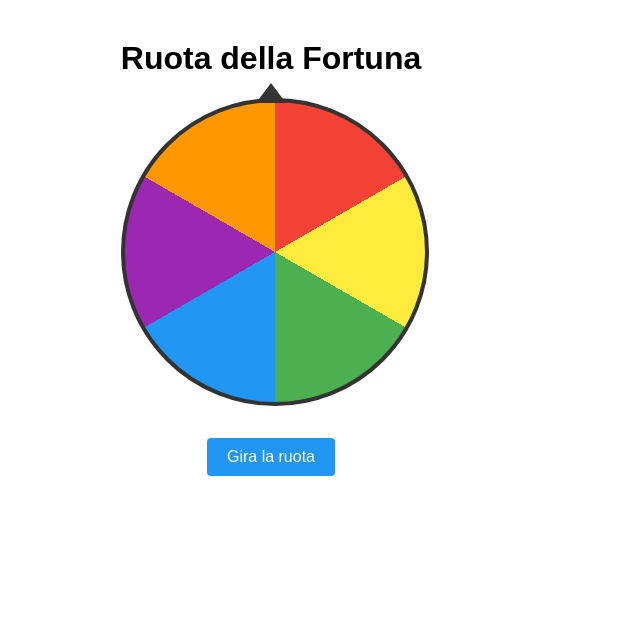
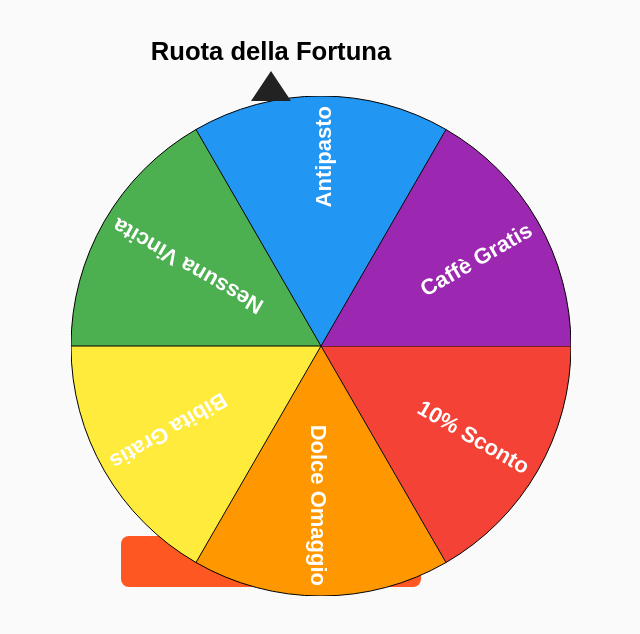
Before and after one commit to marcoganzpienissimo-star/ruotadellafortuna, a plain HTML site: page index.html in a window 1280 px wide. Shown: the whole page, without its empty margins (369-1009 px from the left). Drawn offline with Linux system fonts and the light colour scheme.

Commit message:
versione aggiornata 2

```diff
--- a/index.html
+++ b/index.html
@@ -2,120 +2,190 @@
 <html lang="it">
 <head>
 <meta charset="UTF-8">
+<meta name="viewport" content="width=device-width, initial-scale=1.0">
 <title>Ruota della Fortuna</title>
+
 <style>
     body {
-      font-family: sans-serif;
+        font-family: Arial, sans-serif;
         text-align: center;
-      margin-top: 40px;
+        margin: 0;
+        padding: 20px;
+        background: #fafafa;
     }
+
+    h1 {
+        font-size: 1.6rem;
+    }
+
+    /* --- MOBILE FIRST --- */
     .wheel-container {
+        width: 90vw;
+        max-width: 400px;
+        height: 90vw;
+        max-height: 400px;
+        margin: 30px auto;
         position: relative;
-      margin: 0 auto 20px;
-      width: 300px;
-      height: 300px;
     }
+
+    /* PUNTATORE */
+    .pointer {
+        position: absolute;
+        top: -25px;
+        left: 50%;
+        transform: translateX(-50%);
+        width: 0;
+        height: 0;
+        border-left: 20px solid transparent;
+        border-right: 20px solid transparent;
+        border-bottom: 30px solid #222;
+        z-index: 5;
+    }
+
+    /* RUOTA */
     .wheel {
         width: 100%;
         height: 100%;
         border-radius: 50%;
-      border: 4px solid #333;
-      margin: 0 auto;
-      transition: transform 4s ease-out;
-      background: conic-gradient(
-        #f44336 0deg 60deg,
-        #ffeb3b 60deg 120deg,
-        #4caf50 120deg 180deg,
-        #2196f3 180deg 240deg,
-        #9c27b0 240deg 300deg,
-        #ff9800 300deg 360deg
-      );
+        border: 5px solid #000;
+        transition: transform 5s cubic-bezier(.17,.67,.14,1);
     }
-    .pointer {
-      position: absolute;
-      top: -15px;
-      left: 50%;
-      transform: translateX(-50%);
-      width: 0;
-      height: 0;
-      border-left: 15px solid transparent;
-      border-right: 15px solid transparent;
-      border-bottom: 20px solid #333;
+
+    /* BOTTONE */
+    .spin-btn {
+        padding: 14px 28px;
+        font-size: 20px;
+        background: #ff5722;
+        color: #fff;
+        border: none;
+        border-radius: 8px;
+        cursor: pointer;
+        margin-top: 10px;
+        width: 80%;
+        max-width: 300px;
     }
-    button, a.button-link {
-      padding: 10px 20px;
-      font-size: 16px;
-      cursor: pointer;
-      text-decoration: none;
-      color: white;
-      background-color: #2196f3;
-      border: none;
-      border-radius: 4px;
-      display: inline-block;
-      margin-top: 20px;
-    }
-    button:disabled {
-      opacity: 0.6;
+
+    .spin-btn:disabled {
+        opacity: 0.5;
         cursor: default;
     }
+
+    /* RISULTATO */
     #result {
-      margin-top: 20px;
-      font-size: 18px;
+        margin-top: 25px;
+        font-size: 1.2rem;
         font-weight: bold;
+    }
+
+    a.riscatta {
+        display: inline-block;
+        margin-top: 15px;
+        padding: 14px 24px;
+        background: #2196f3;
+        color: #fff;
+        text-decoration: none;
+        border-radius: 8px;
+        font-size: 1.1rem;
     }
 </style>
 </head>
+
 <body>
+
 <h1>Ruota della Fortuna</h1>
+
 <div class="wheel-container">
     <div class="pointer"></div>
-    <div id="wheel" class="wheel"></div>
+    <canvas id="wheelCanvas" width="500" height="500"></canvas>
 </div>
-  <button id="spinButton">Gira la ruota</button>
+
+<button class="spin-btn" id="spinButton">Gira la Ruota</button>
+
 <div id="result"></div>
 
 <script>
-    const segments = [
-      { name: "10% sconto", url: "https://pnssm.pro/79ru3eq" },
-      { name: "15% sconto", url: "https://pnssm.pro/79ru3eq" },
-      { name: "20% sconto", url: "https://pnssm.pro/79ru3eq" },
-      { name: "2x1 tacos", url: "https://pnssm.pro/79ru3eq" },
-      { name: "Dolce omaggio", url: "https://pnssm.pro/79ru3eq" },
-      { name: "Nessuna vincita 🙁", url: "https://tuosito.com/ritenta" }
+/* ========= CONFIGURAZIONE SPICCHI ========= */
+/* Puoi cambiare colori, testi, aggiungere immagini */
+
+const prizes = [
+    { label: "10% Sconto", color: "#f44336", url: "https://tuolink.com/10" },
+    { label: "Dolce Omaggio", color: "#ff9800", url: "https://tuolink.com/dolce" },
+    { label: "Bibita Gratis", color: "#ffeb3b", url: "https://tuolink.com/bibita" },
+    { label: "Nessuna Vincita", color: "#4caf50", url: "https://tuolink.com/ritenta" },
+    { label: "Antipasto", color: "#2196f3", url: "https://tuolink.com/antipasto" },
+    { label: "Caffè Gratis", color: "#9c27b0", url: "https://tuolink.com/caffe" }
 ];
 
-    const wheel = document.getElementById("wheel");
-    const resultDiv = document.getElementById("result");
-    const button = document.getElementById("spinButton");
+/* ========= DISEGNO RUOTA ========= */
 
-    let currentRotation = 0;
+const canvas = document.getElementById("wheelCanvas");
+const ctx = canvas.getContext("2d");
+const size = canvas.width;
+const radius = size / 2;
+
+function drawWheel() {
+    const arc = 2 * Math.PI / prizes.length;
+
+    ctx.clearRect(0, 0, size, size);
+
+    prizes.forEach((prize, index) => {
+        const startAngle = index * arc;
+        const endAngle = startAngle + arc;
+
+        ctx.beginPath();
+        ctx.moveTo(radius, radius);
+        ctx.arc(radius, radius, radius, startAngle, endAngle);
+        ctx.fillStyle = prize.color;
+        ctx.fill();
+        ctx.stroke();
+
+        // Testo spicchio
+        ctx.save();
+        ctx.translate(radius, radius);
+        ctx.rotate(startAngle + arc / 2);
+        ctx.textAlign = "right";
+        ctx.fillStyle = "#fff";
+        ctx.font = "bold 22px Arial";
+        ctx.fillText(prize.label, radius - 10, 10);
+        ctx.restore();
+    });
+}
+
+drawWheel();
+
+/* ========= LOGICA DI ROTAZIONE ========= */
+
+let rotation = 0;
 let spinning = false;
 
-    button.addEventListener("click", () => {
+document.getElementById("spinButton").addEventListener("click", () => {
     if (spinning) return;
     spinning = true;
-      resultDiv.innerHTML = "";
 
-      // rotazione: 5 giri completi + angolo casuale
-      const extraRotation = 360 * 5 + Math.floor(Math.random() * 360);
-      currentRotation += extraRotation;
-      wheel.style.transform = `rotate(${currentRotation}deg)`;
+    const extra = Math.floor(Math.random() * 360);
+    const totalRotation = 360 * 8 + extra;
 
-      // determino l’indice del premio
-      const prizeIndex = Math.floor(Math.random() * segments.length);
-      const prize = segments[prizeIndex];
+    rotation += totalRotation;
+
+    canvas.style.transition = "transform 5s cubic-bezier(.17,.67,.14,1)";
+    canvas.style.transform = `rotate(${rotation}deg)`;
 
     setTimeout(() => {
-        // mostro bottone per riscattare
-        resultDiv.innerHTML = `
-          Hai vinto: <strong>${prize.name}</strong> 🎉<br>
-          <a class="button-link" href="${prize.url}" target="_blank">
-            Riscatta ora
-          </a>
+        const finalDeg = rotation % 360;
+        const arc = 360 / prizes.length;
+        const index = Math.floor((360 - finalDeg) / arc) % prizes.length;
+
+        const prize = prizes[index];
+
+        document.getElementById("result").innerHTML = `
+            Hai vinto: <strong>${prize.label}</strong> 🎉<br>
+            <a class="riscatta" href="${prize.url}" target="_blank">Riscatta ora</a>
         `;
+
         spinning = false;
-      }, 4000);
+    }, 5000);
 });
 </script>
+
 </body>
 </html>
```
Lines whose indentation alone changed are shown as unchanged.
